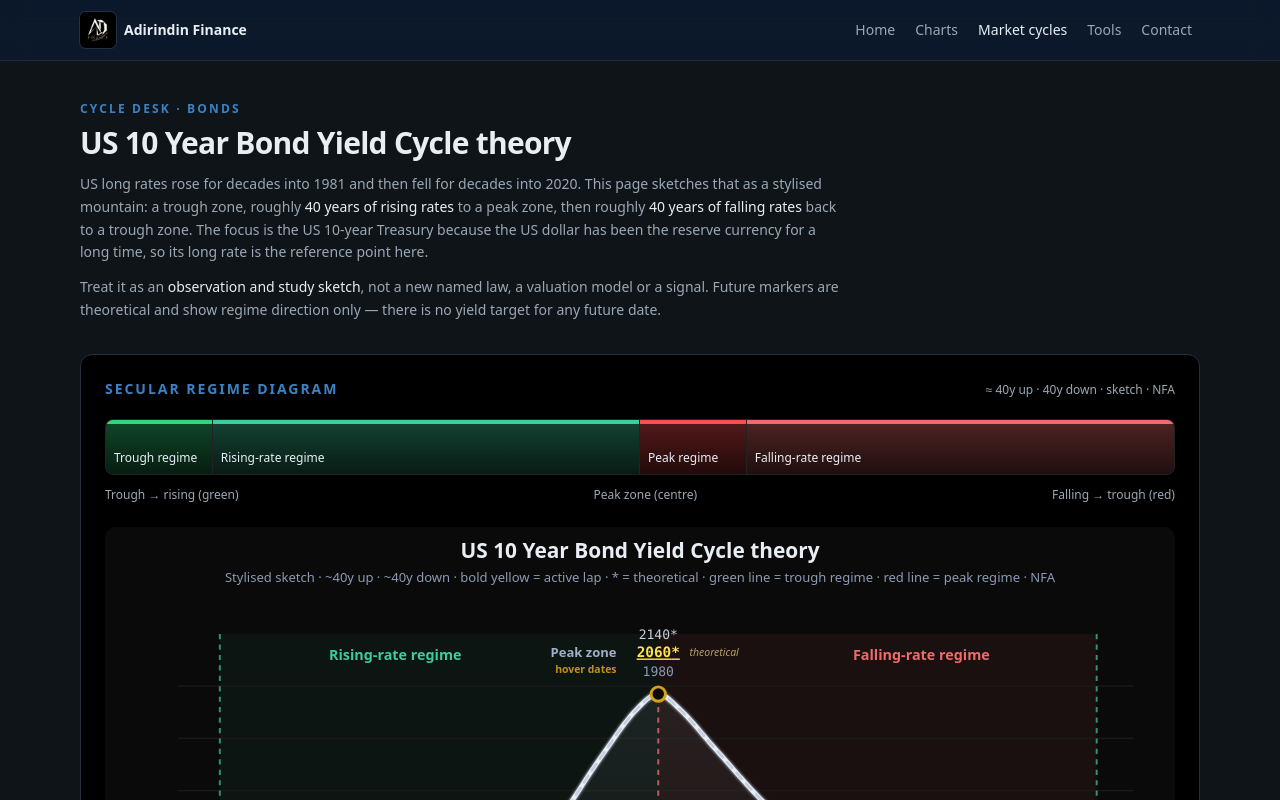
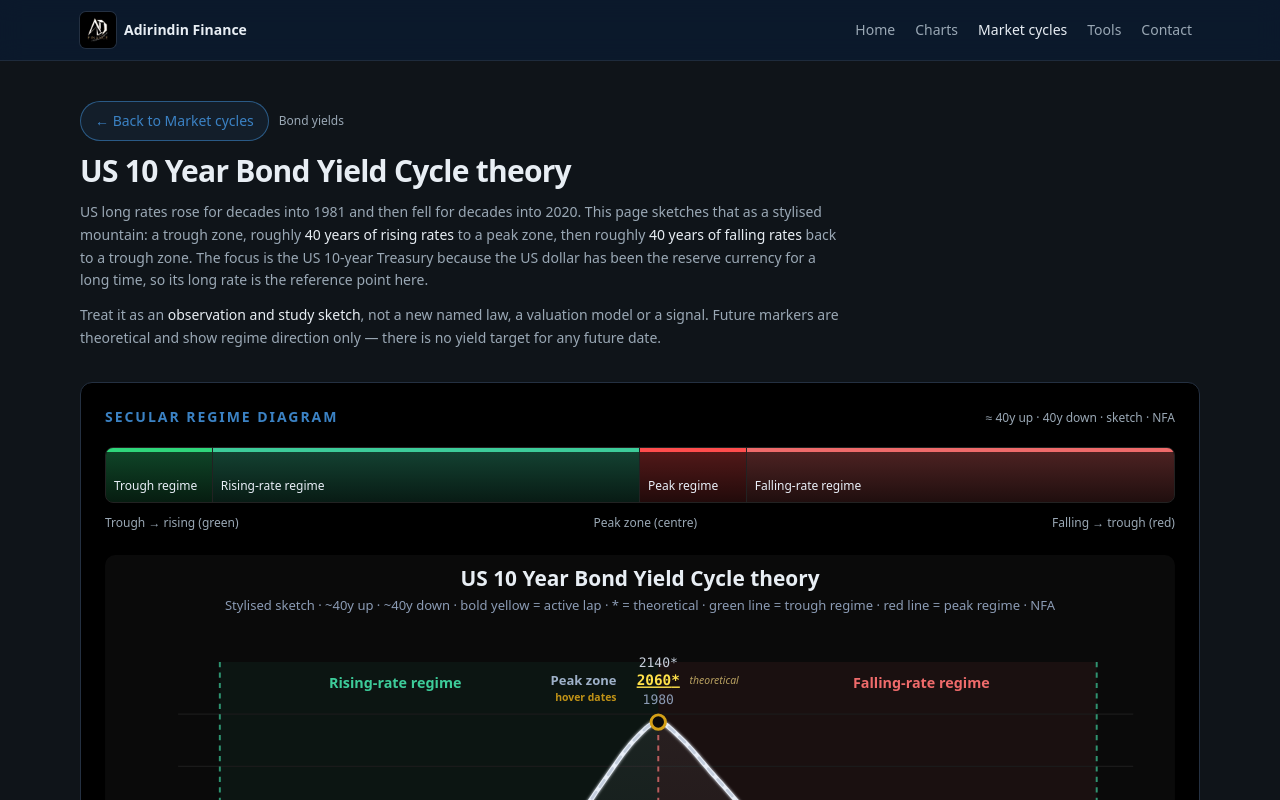
Before and after one commit to adirindin-debug/Adirindin-Finance, a Next.js app: page /tools/bond-cycle in a window 1280 px wide. Shown: the top 800 px of the page. Built offline with nearby package versions, Linux system fonts and the light colour scheme.

Commit message:
Cycle desks: obvious Back to Market cycles pill above each chart
(cherry picked from commit cdc96777d7e211a25b1355cef77e47eb6602f72d)

```diff
--- a/src/app/dashboard/btc-cycle/page.tsx
+++ b/src/app/dashboard/btc-cycle/page.tsx
@@ -1,5 +1,6 @@
 import type { Metadata } from "next";
 import Link from "next/link";
+import { CyclesBackLink } from "@/components/cycles/CyclesBackLink";
 import BtcFourYearCycleChart from "@/components/BtcFourYearCycleChart";
 
 export const metadata: Metadata = {
@@ -57,12 +58,7 @@ const SEGMENTS = PHASES.map(({ name, years, color, summary }) => ({
 export default function BtcCyclePage() {
   return (
     <div className="mx-auto max-w-6xl px-4 py-10">
-      <p className="text-xs font-semibold uppercase tracking-[0.18em] text-accent">
-        <Link href="/dashboard" className="hover:underline">
-          Cycle desk
-        </Link>{" "}
-        · BTC
-      </p>
+      <CyclesBackLink category="Bitcoin" />
       <h1 className="mt-2 text-3xl font-semibold tracking-tight text-foreground">
         BTC 4 year cycle theory
       </h1>
--- a/src/app/tools/bond-cycle/page.tsx
+++ b/src/app/tools/bond-cycle/page.tsx
@@ -1,5 +1,6 @@
 import type { Metadata } from "next";
 import Link from "next/link";
+import { CyclesBackLink } from "@/components/cycles/CyclesBackLink";
 import BondYieldCycleChart from "@/components/BondYieldCycleChart";
 
 export const metadata: Metadata = {
@@ -50,12 +51,7 @@ const PHASES = [
 export default function BondCyclePage() {
   return (
     <div className="mx-auto max-w-6xl px-4 py-10">
-      <p className="text-xs font-semibold uppercase tracking-[0.18em] text-accent">
-        <Link href="/dashboard" className="hover:underline">
-          Cycle desk
-        </Link>{" "}
-        · Bonds
-      </p>
+      <CyclesBackLink category="Bond yields" />
       <h1 className="mt-2 text-3xl font-semibold tracking-tight text-foreground">
         US 10 Year Bond Yield Cycle theory
       </h1>
--- a/src/app/tools/real-estate-cycle/page.tsx
+++ b/src/app/tools/real-estate-cycle/page.tsx
@@ -1,5 +1,6 @@
 import type { Metadata } from "next";
 import Link from "next/link";
+import { CyclesBackLink } from "@/components/cycles/CyclesBackLink";
 import RealEstateCycleChart from "@/components/RealEstateCycleChart";
 
 export const metadata: Metadata = {
@@ -50,12 +51,7 @@ const PHASES = [
 export default function RealEstateCyclePage() {
   return (
     <div className="mx-auto max-w-6xl px-4 py-10">
-      <p className="text-xs font-semibold uppercase tracking-[0.18em] text-accent">
-        <Link href="/dashboard" className="hover:underline">
-          Cycle desk
-        </Link>{" "}
-        · Real estate
-      </p>
+      <CyclesBackLink category="Real estate" />
       <h1 className="mt-2 text-3xl font-semibold tracking-tight text-foreground">
         18.6 Year Real Estate Cycle theory
       </h1>
--- /dev/null
+++ b/src/components/cycles/CyclesBackLink.tsx
@@ -0,0 +1,25 @@
+import Link from "next/link";
+
+type CyclesBackLinkProps = {
+  category?: string;
+};
+
+/**
+ * Obvious back control for Market cycles detail pages — pill above the H1,
+ * matching ChartsBackLink on chart desks.
+ */
+export function CyclesBackLink({ category }: CyclesBackLinkProps) {
+  return (
+    <div className="mb-3 flex flex-wrap items-center gap-2.5">
+      <Link
+        href="/cycles"
+        className="inline-flex min-h-10 items-center gap-1.5 rounded-full border border-accent/60 bg-accent/10 px-3.5 py-1.5 text-sm font-medium text-accent transition hover:border-accent hover:bg-accent/20 hover:text-foreground"
+      >
+        ← Back to Market cycles
+      </Link>
+      {category ? (
+        <span className="text-xs font-medium text-muted">{category}</span>
+      ) : null}
+    </div>
+  );
+}
```
